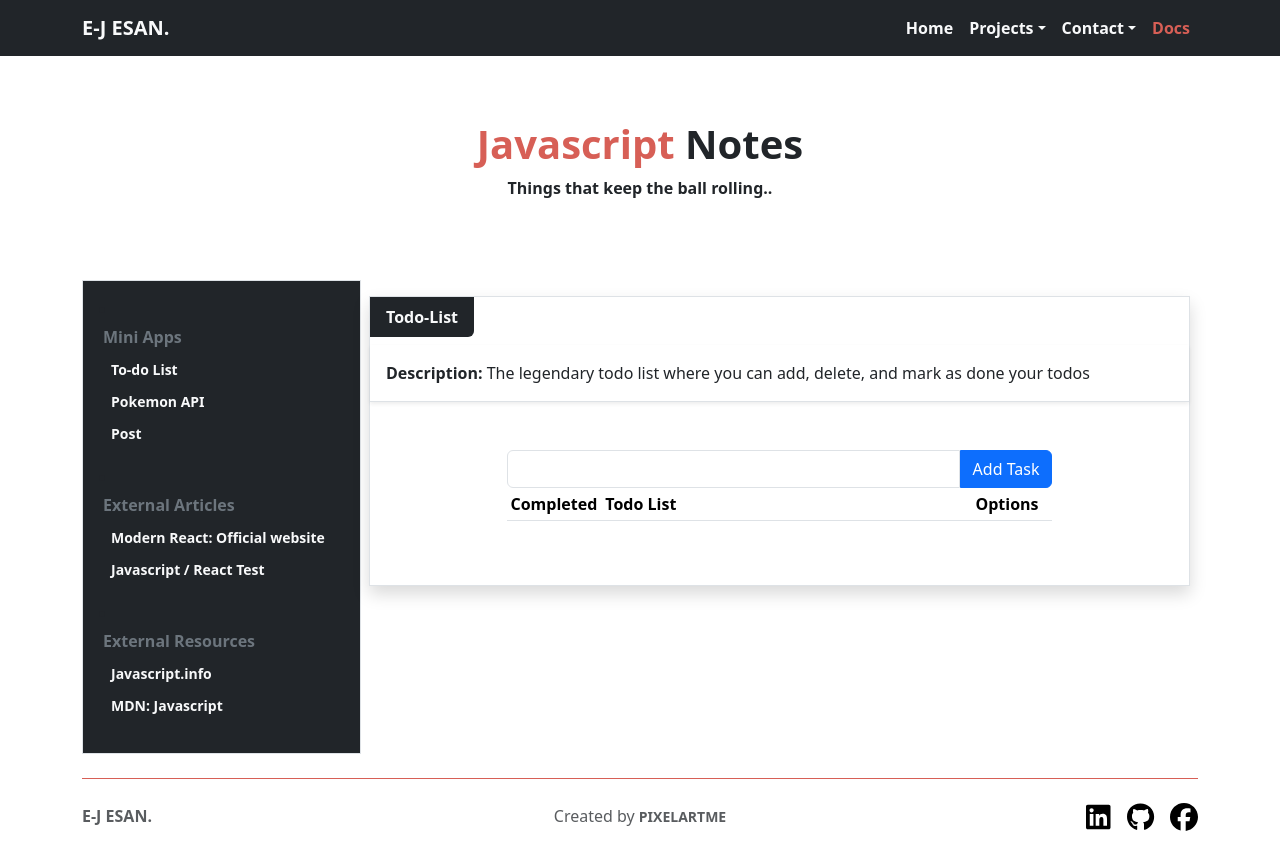
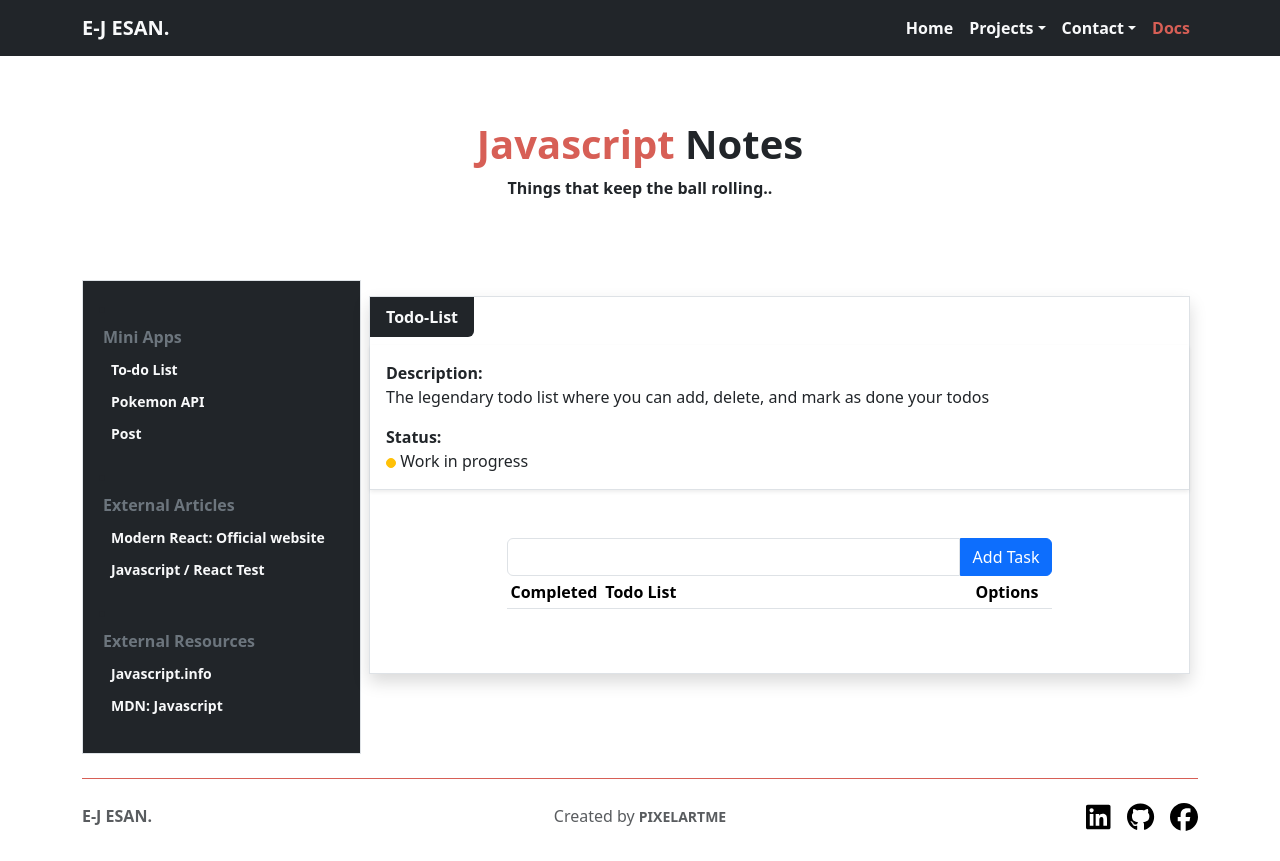
Before and after one commit to ricesush/portfoliov2, a React (Vite) app: page /docs in a window 1280 px wide. Both pictures are taken after a click on the button "To-do List". Built offline with nearby package versions, Linux system fonts and the light colour scheme.

Commit message:
reconstructed routes

```diff
--- a/package.json
+++ b/package.json
@@ -22,6 +22,7 @@
     "bootstrap": "^5.3.0-alpha1",
     "react": "^18.2.0",
     "react-dom": "^18.2.0",
+    "react-icons": "^4.8.0",
     "react-router-dom": "^6.9.0"
   },
   "devDependencies": {
--- a/src/components/MiniAppSection.jsx
+++ b/src/components/MiniAppSection.jsx
@@ -1,4 +1,8 @@
+import { useState } from 'react';
+
 export const MiniAppSection = (props) => {
+  const [isDone, setStatus] = useState(false);
+
   return (
     <section className='shadow border homeSections'>
       <div className='position-absolute bg-accent text-light fw-bold px-3 py-2 rounded rounded-top-0 rounded-start-0 '>
@@ -6,7 +10,13 @@ export const MiniAppSection = (props) => {
       </div>
       <div className='py-5'>
         <div className='ps-3 mb-5 py-3 border-bottom shadow-sm'>
-          <span className='fw-bold'>Description: </span> {props.description}
+          <div className='fw-bold'>Description: </div>
+          {props.description}
+          <div className='pt-3 fw-bold fs-6'>Status:</div>{' '}
+          <button
+            className={`btn p-1 ${isDone ? 'btn-success' : 'btn-warning'}`}
+          ></button>{' '}
+          {props.status}
         </div>
         {props?.miniApp}
       </div>
--- a/src/components/MiniAppTable.jsx
+++ b/src/components/MiniAppTable.jsx
@@ -16,6 +16,7 @@ export const MiniAppsTable = () => {
               title='Todo-List'
               description='The legendary todo list where you can add, delete, and mark as done your todos'
               miniApp={<TodoList />}
+              status='Work in progress'
             />
           }
         />
@@ -26,6 +27,7 @@ export const MiniAppsTable = () => {
               title='Pokemon API'
               description='Pokemon API based mini app, at the moment, try to type a '
               miniApp={<GameApi />}
+              status='Work in progress'
             />
           }
         />
@@ -36,6 +38,7 @@ export const MiniAppsTable = () => {
               title='Post'
               description='Mini App/Demo for creating and deleting post'
               miniApp={<PostsList />}
+              status='Work in progress'
             />
           }
         />
--- a/src/components/TableContent.jsx
+++ b/src/components/TableContent.jsx
@@ -2,7 +2,7 @@ import { useContext } from 'react';
 import { Link } from 'react-router-dom';
 import { SamplePage } from './SamplePage';
 import { GameApi } from './GameApi';
-import { ContentContext } from './Learnjs';
+import { ContentContext } from '../routes/Docs';
 
 export const TableContent = (props) => {
   return (
--- a/src/components/Task.jsx
+++ b/src/components/Task.jsx
@@ -5,18 +5,22 @@ import { Link } from 'react-router-dom';
 export const Task = (props) => {
   return (
     <tr>
-      <th className='text-center pt-2'>
-        <input
-          className='form-check-input '
-          type='checkbox'
+      <th className='text-center'>
+        <button
+          className='btn'
+          type='button'
           value=''
           id={props.id + props.taskName}
-          onChange={() => {
+          onClick={() => {
             props.completedTask(props.id);
           }}
-        />
+        >
+          Done
+        </button>
       </th>
-      <td>{props.taskName}</td>
+      <td className=''>
+        <p>{props.taskName}</p>
+      </td>
       <td className='text-center'>
         <button
           type='button'
--- a/src/components/TodoList.jsx
+++ b/src/components/TodoList.jsx
@@ -14,13 +14,13 @@ const TodoList = () => {
     e.preventDefault();
     if (newTask) {
       const task = {
-        id: todoList.length === 0 ? 1 : todoList[todoList.length - 1].id + 1,
+        id: todoList.length + 1,
         taskName: newTask,
         completed: false,
       };
-      setTodoList([...todoList, task]);
+      setTodoList((existingTodoLost) => [task, ...existingTodoLost]); //'existing' prefix keyword is a builtin keyword = this line is same as setTodoLost([task, ...todoList])
     } else {
-      return;
+      return null;
     }
   };
 
@@ -30,7 +30,7 @@ const TodoList = () => {
 
   const completedTask = (id) => {
     todoList.map((task) => {
-      if (task.id === id && task.completed === false) {
+      if (task.id === id) {
         task.completed = true;
         setTodoList([...todoList]);
       } else {
@@ -72,7 +72,7 @@ const TodoList = () => {
         </thead>
         <tbody>
           {todoList.map((task) => {
-            keys++;
+            keys = keys + 1;
             return (
               <Task
                 key={keys}
--- a/src/App.jsx
+++ b/src/routes/App.jsx
@@ -1,5 +1,5 @@
-import { Home } from './components/Home';
-import Preloader from './components/Preloader';
+import { Home } from './Home';
+import Preloader from '../components/Preloader';
 
 function App() {
   return (
--- a/src/components/ProjectSection.jsx
+++ b/src/routes/ProjectSection.jsx
@@ -2,7 +2,7 @@ import ggNext from '../assets/ggnext.webp';
 import tgh from '../assets/tgh.webp';
 import df from '../assets/DF.webp';
 
-import Project from './ProjectContent';
+import Project from '../components/ProjectContent';
 
 import { FontAwesomeIcon } from '@fortawesome/react-fontawesome';
 import {
```
Also changed, not shown: src/main.jsx (+4 -3 lines), src/routes/Docs.jsx (renamed from src/components/Learnjs.jsx, +1 -6 lines), src/routes/Home.jsx (renamed from src/components/Home.jsx, +7 -7 lines), 1 other file (tests, documents, lock files or other folders).
